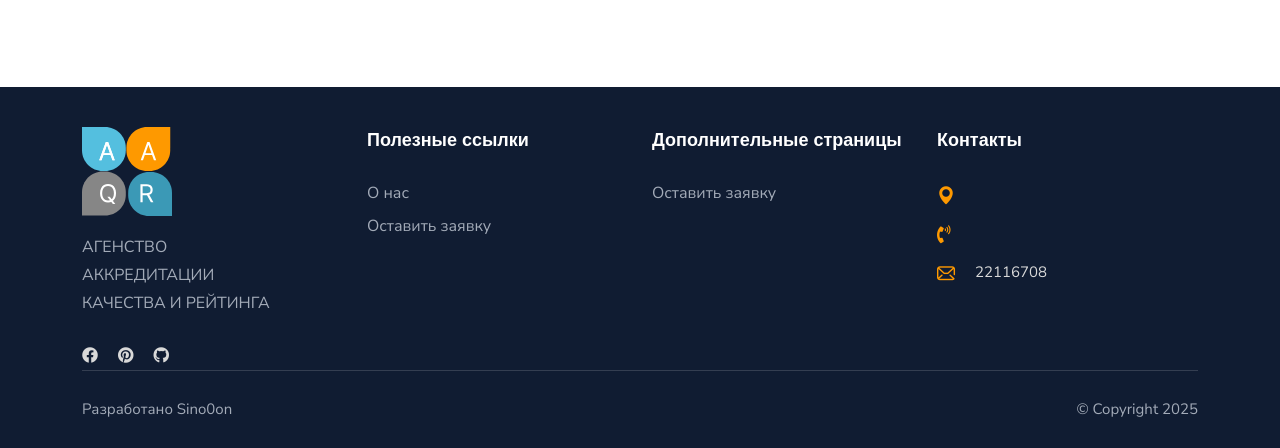
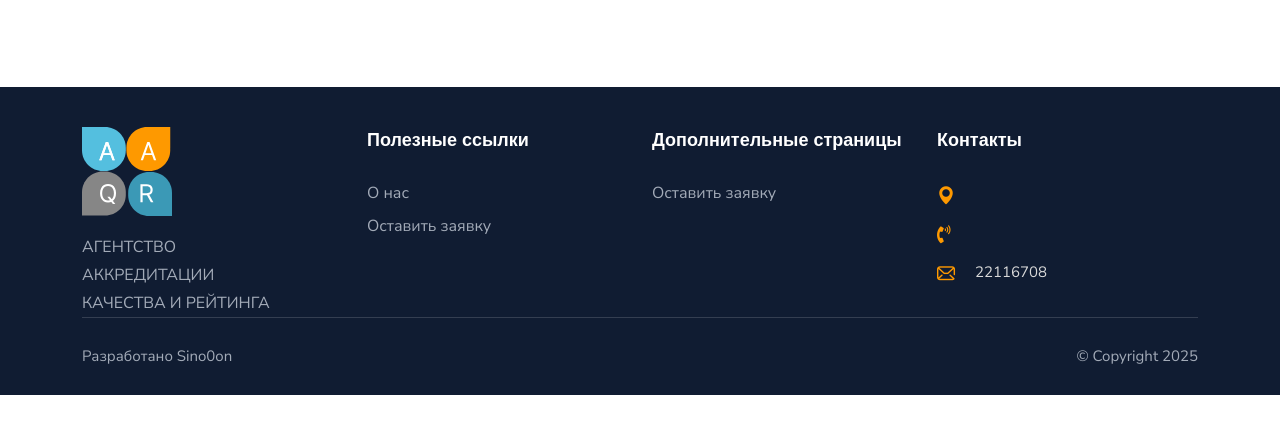
Before and after one commit to Sino0on/akkr, a Django app: page / in a window 1280 px wide. Shown: the part 2037-2485 px from the top of the page. After the commit the page ends 2432 px from the top, so only its background shows below. Run offline with Django 5.2, Linux system fonts and the light colour scheme; data comes from the database, SQL or seed files in the repository; data that the repository does not hold is empty; some libraries are stand-ins or nearby versions; some web fonts are replaced.

Commit message:
fix banner schema

```diff
--- a/templates/base.html
+++ b/templates/base.html
@@ -258,13 +258,13 @@
                                 <a class="footer-logo" href="/"><img style="    max-width: 60%;"  src="{% static 'assets/images/logo-akkr.svg' %}" alt="Logo"></a>
 
                                 <div class="widget-info">
-                                    <p>{% trans 'АГЕНСТВО АККРЕДИТАЦИИ <br> КАЧЕСТВА И РЕЙТИНГА' %}</p>
+                                    <p>{% trans 'АГЕНТСТВО АККРЕДИТАЦИИ <br> КАЧЕСТВА И РЕЙТИНГА' %}</p>
 
-                                    <ul class="social">
-                                        <li><a href="#"><i class="fab fa-facebook"></i></a></li>
-                                        <li><a href="#"><i class="fab fa-pinterest"></i></a></li>
-                                        <li><a href="#"><i class="fab fa-github"></i></a></li>
-                                    </ul>
+<!--                                    <ul class="social">-->
+<!--                                        <li><a href="#"><i class="fab fa-facebook"></i></a></li>-->
+<!--                                        <li><a href="#"><i class="fab fa-pinterest"></i></a></li>-->
+<!--                                        <li><a href="#"><i class="fab fa-github"></i></a></li>-->
+<!--                                    </ul>-->
                                 </div>
                             </div>
                             <!-- Footer Widget End -->
```
